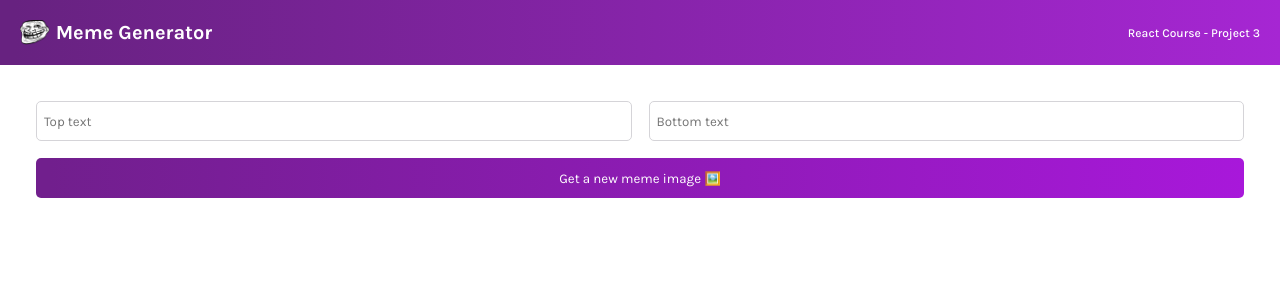
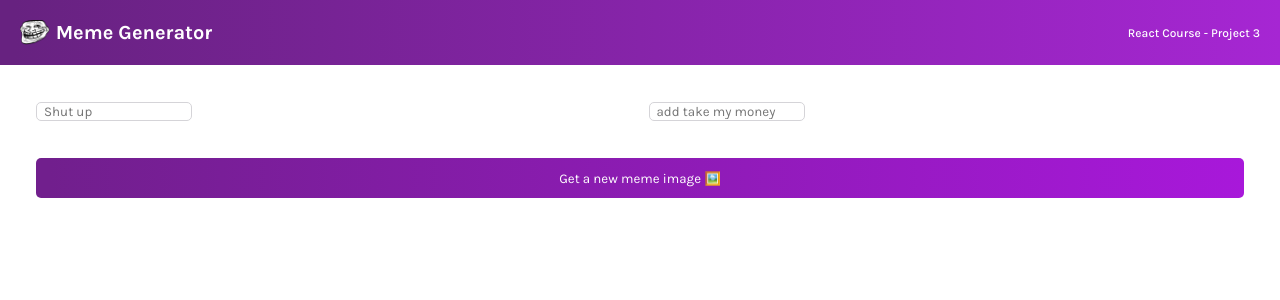
Before and after one commit to MattPahuta/meme-generator, a React (Vite) app: page / in a window 1280 px wide. Shown: the top 300 px of the page. Built offline with nearby package versions, Linux system fonts and the light colour scheme.

Commit message:
Add Meme component with basic styles

```diff
--- a/src/components/Meme.jsx
+++ b/src/components/Meme.jsx
@@ -1,11 +1,21 @@
 export default function Meme() {
+
+
+
+
   return (
     <main>
-      <form className="form">
-        <input type="text" placeholder="Top text" className="form-input" />
-        <input type="text" placeholder="Bottom text" className="form-input" />
+      <div className="form">
+        <div>
+          <label htmlFor="top-text"></label>
+          <input type="text" placeholder="Shut up" id="top-text" className="form-input" />
+        </div>
+        <div>
+          <label htmlFor="bottom-text"></label>
+          <input type="text" placeholder="add take my money" id="bottom-text" className="form-input" />
+        </div>
         <button className="form-button">Get a new meme image 🖼️</button>
-      </form>
+      </div>
     </main>
   )
 }
```
